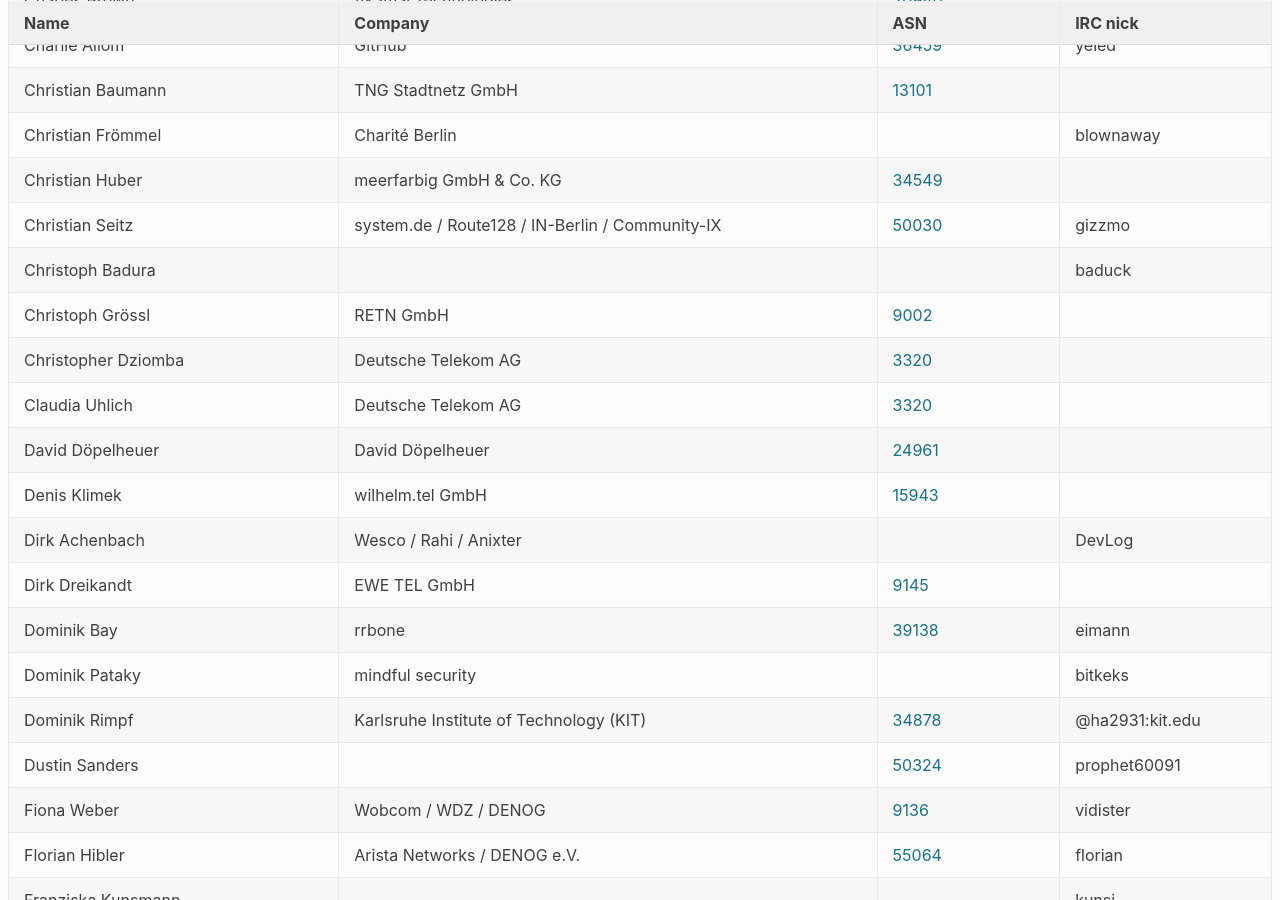
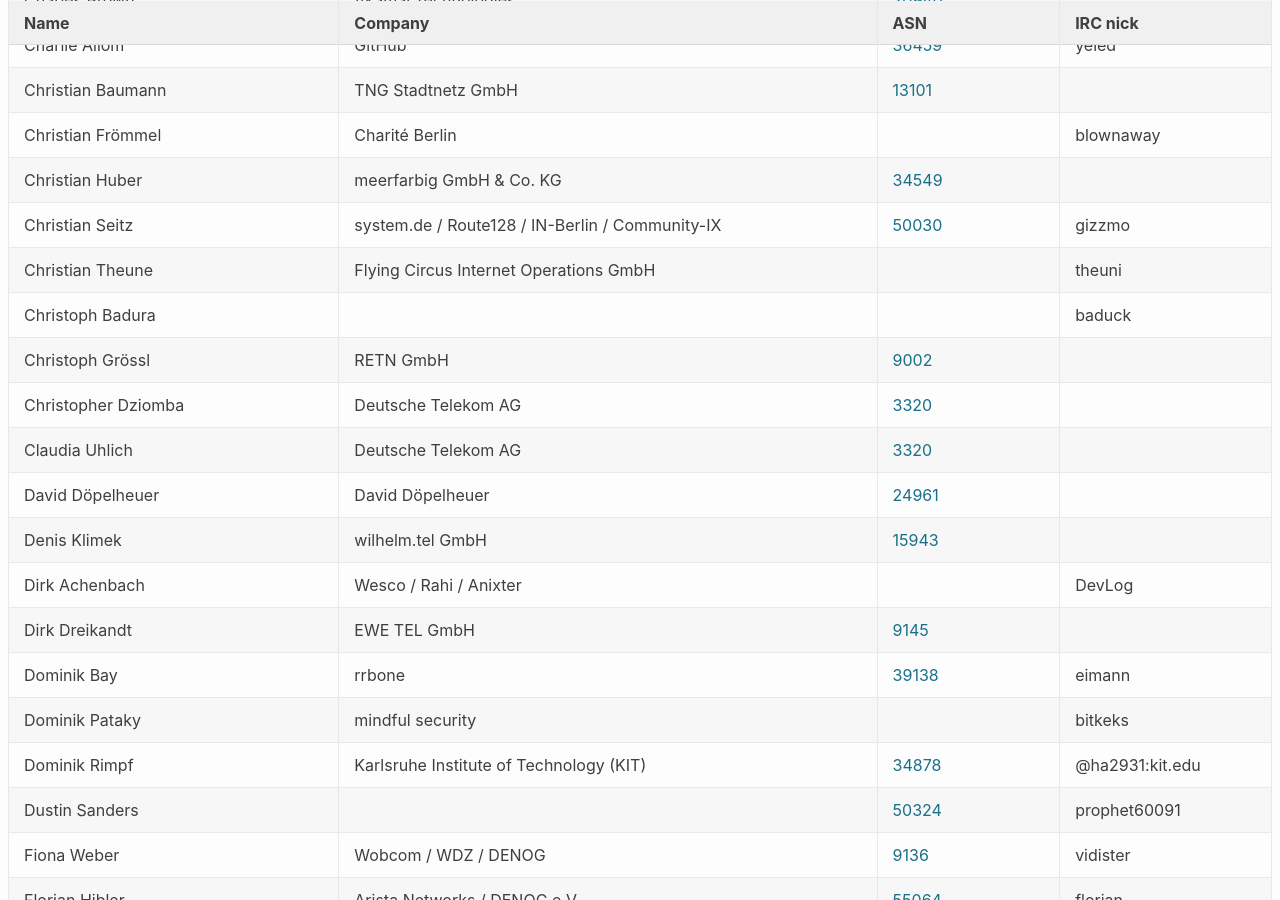
Before and after one commit to denog/pretix-attendeelist, a Jekyll site: the page built from denog15/index.md, in a window 1280 px wide and 900 px high, scrolled down 784 px. Built offline with Jekyll 4.4.1, drawn with Linux system fonts in a browser that asks for light colours.

Commit message:
Latest data: Mon Aug 28 13:48:13 UTC 2023

```diff
--- a/_data/attendees_denog15_onsite.json
+++ b/_data/attendees_denog15_onsite.json
@@ -112,6 +112,12 @@
     "company": "system.de / Route128 / IN-Berlin / Community-IX",
     "irc": "gizzmo",
     "asn": "50030"
+  },
+  {
+    "name": "Christian Theune",
+    "company": "Flying Circus Internet Operations GmbH",
+    "irc": "theuni",
+    "asn": null
   },
   {
     "name": "Christoph Badura",
```
